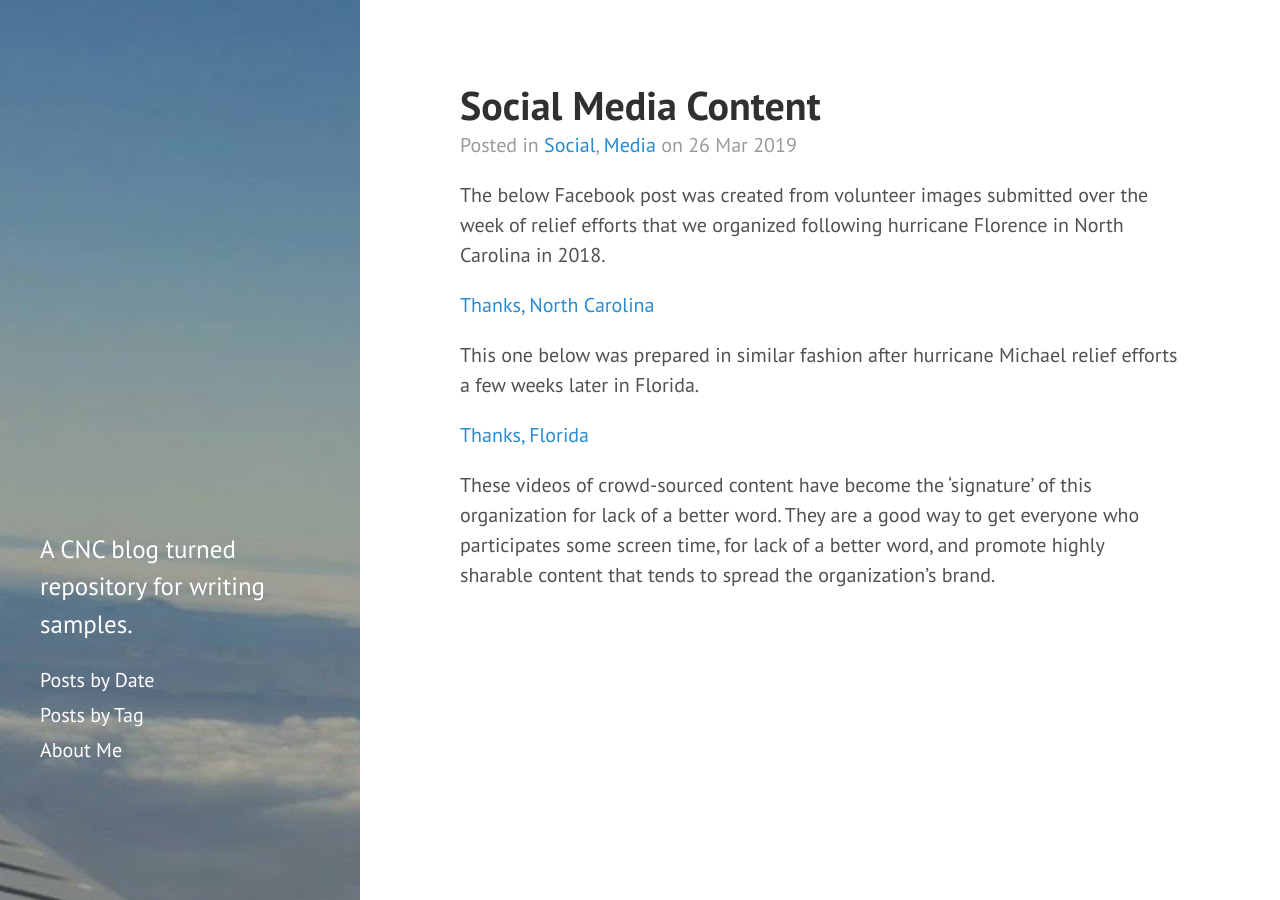
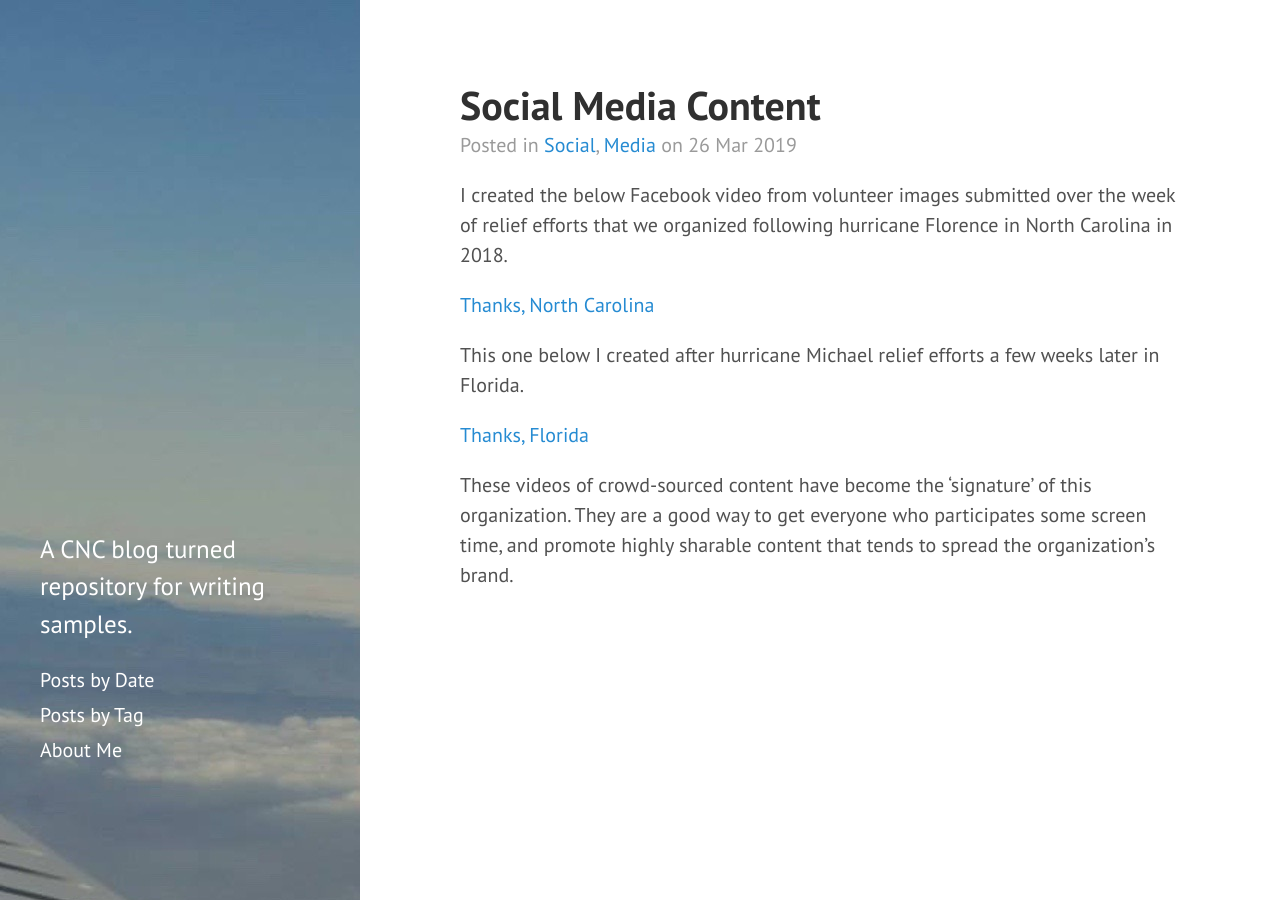
Before and after one commit to metalshavings/metalshavings, a Jekyll site: the page built from _posts/2019-03-26-Social-Media.md, in a window 1280 px wide. Built offline with Jekyll 4.4.1, drawn with Linux system fonts in a browser that asks for light colours.

Commit message:
Update 2019-03-26-Social-Media.md

```diff
--- a/_posts/2019-03-26-Social-Media.md
+++ b/_posts/2019-03-26-Social-Media.md
@@ -4,12 +4,12 @@ title: Social Media Content
 tags: Social Media
 ---
 
-The below Facebook post was created from volunteer images submitted over the week of relief efforts that we organized following hurricane Florence in North Carolina in 2018.
+I created the below Facebook video from volunteer images submitted over the week of relief efforts that we organized following hurricane Florence in North Carolina in 2018.
 
 [Thanks, North Carolina](https://www.facebook.com/903251793164841/videos/851609441895349/)
 
-This one below was prepared in similar fashion after hurricane Michael relief efforts a few weeks later in Florida.
+This one below I created after hurricane Michael relief efforts a few weeks later in Florida.
 
 [Thanks, Florida](https://www.facebook.com/903251793164841/videos/277561536202183/)
 
-These videos of crowd-sourced content have become the 'signature' of this organization for lack of a better word. They are a good way to get everyone who participates some screen time, for lack of a better word, and promote highly sharable content that tends to spread the organization's brand.
+These videos of crowd-sourced content have become the 'signature' of this organization. They are a good way to get everyone who participates some screen time, and promote highly sharable content that tends to spread the organization's brand.
```
